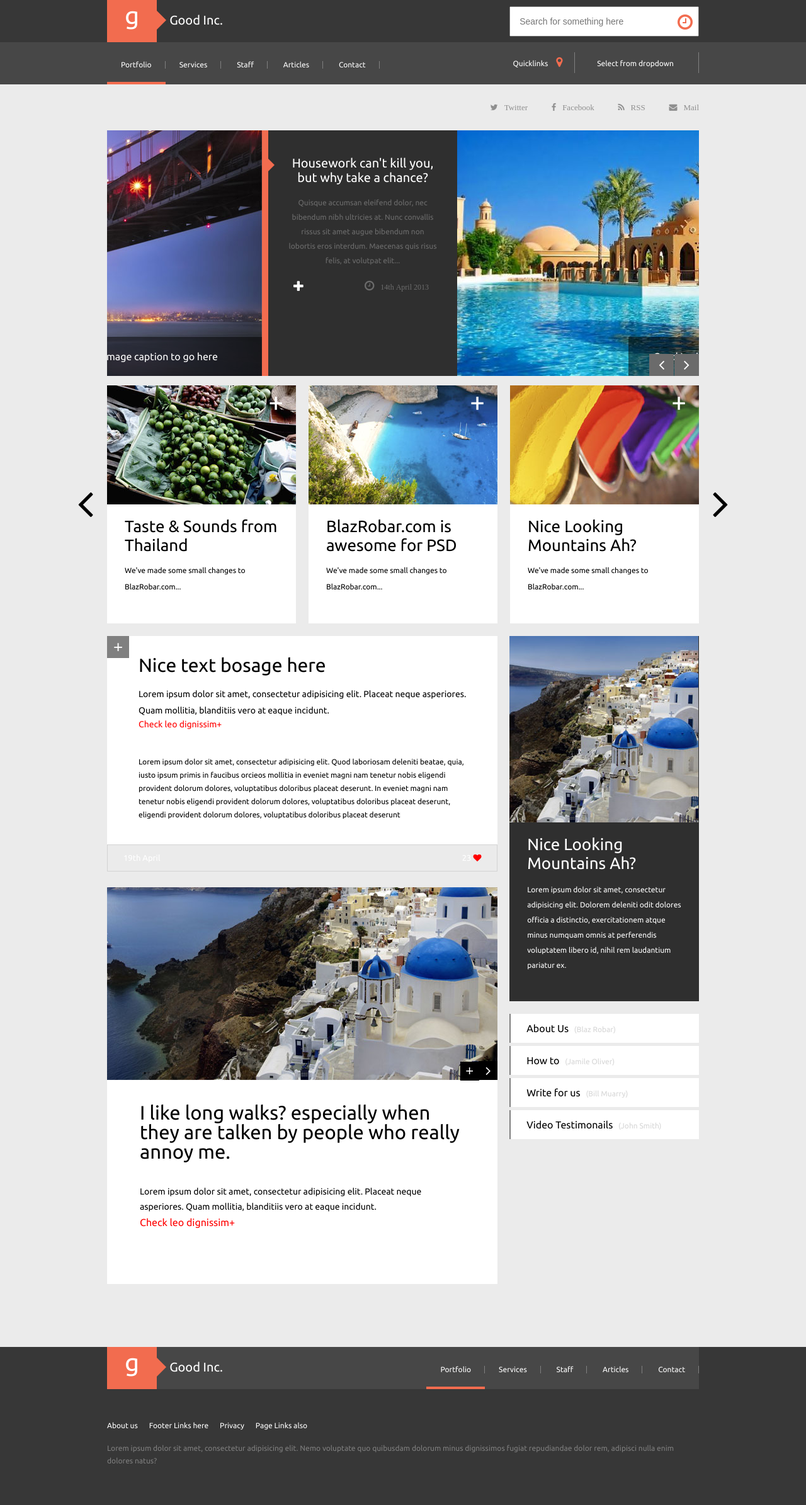
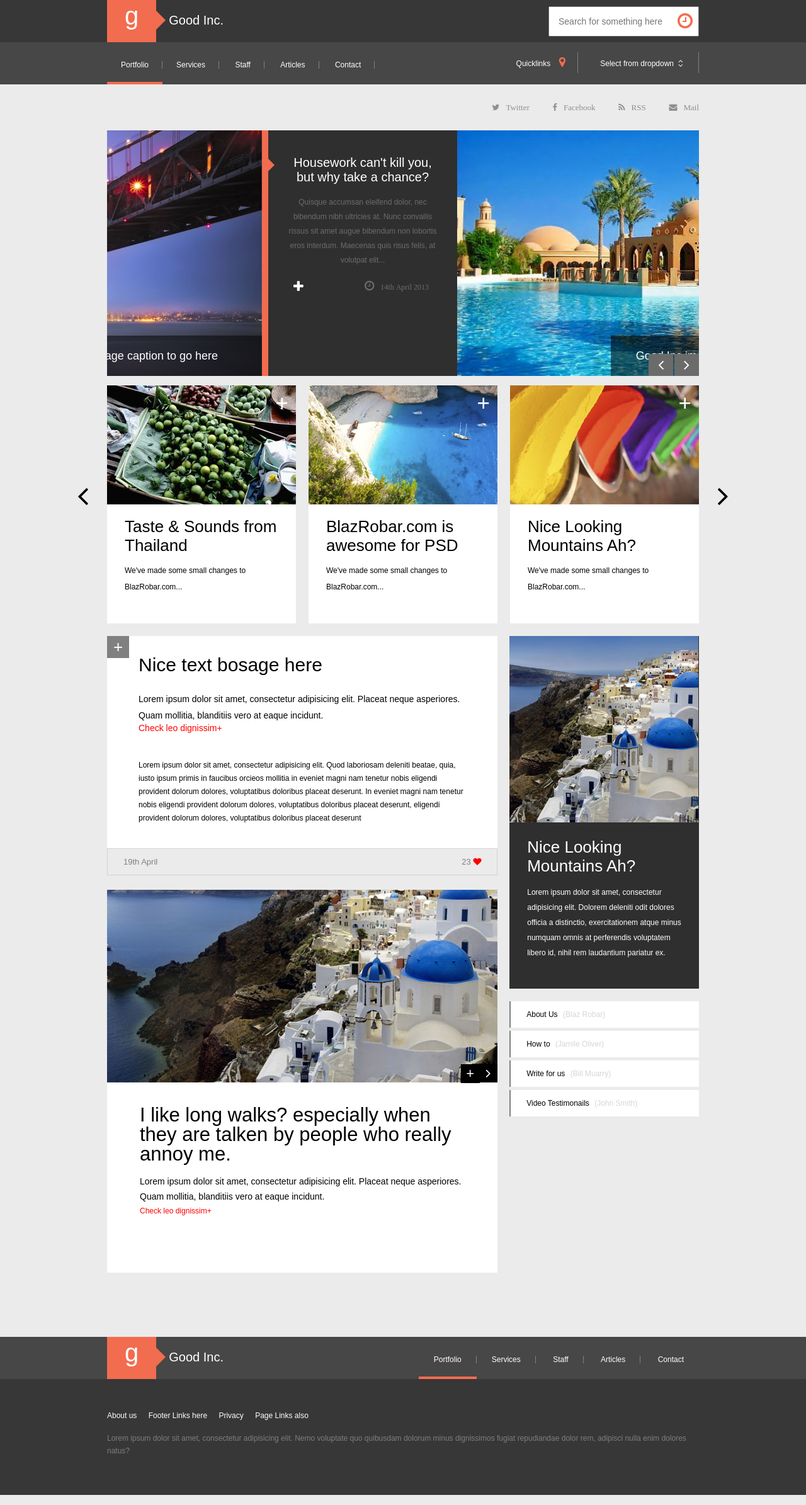
Before and after one commit to LydmilaS/testGood, a plain HTML site: page index.html in a window 1280 px wide. Shown: the whole page at 63% size. Drawn offline with nearby package versions, Linux system fonts and the light colour scheme.

Commit message:
responsive

```diff
--- a/css/articles.scss
+++ b/css/articles.scss
@@ -11,8 +11,8 @@
 		top: 0;
 		right: 0;
 		color: white;
-	    font-size: 42px;
-    	padding: 5px 20px;
+	    font-size: 35px;
+    	padding: 10px 12px;
 	}
 
 	.articles-slide-item {
@@ -24,7 +24,7 @@
 
 		h2 {
 		    padding: 20px 28px 12px;
-		    font-size: 26px;
+		    font-size: 2.6rem;
 		    line-height: 30px;
 		}
 
@@ -37,7 +37,7 @@
 
 	a {
 	    position: absolute;
-	    font-size: 70px;
+	    font-size: 48px;
 	    top: 40%;
 
 	    &.lSPrev {
--- a/css/base.scss
+++ b/css/base.scss
@@ -1,11 +1,16 @@
-@import url(https://fonts.googleapis.com/css?family=Ubuntu:400,500);
-
 * {
     -webkit-box-sizing: border-box;
         -moz-box-sizing: border-box;
             box-sizing: border-box;
 }
 
+html {
+    font-size: 50%;
+
+    @include breakpoint(min-width, $bp-medium) {
+        font-size: 62.5%;
+    }
+}
 body {
     font-family: 'Ubuntu', sans-serif;
     font-weight: 400;
@@ -19,8 +24,9 @@
 }
 
 .container {
-    max-width: 940px;
+    max-width: 970px;
     text-align: center;
+    padding: 0 15px;
     margin: 0 auto;
 }
 
@@ -41,10 +47,17 @@
 }
 
 .main-contant {
-    width: 66%;
-    float: left;
+    @include breakpoint(min-width, $bp-medium) {
+        width: 66%;
+        float: left;
+    }
 }
 
 .wrap {
     overflow: hidden;
 }
+
+.lSPrev,
+.lSNext {
+    cursor: pointer;
+}
--- a/css/footer.scss
+++ b/css/footer.scss
@@ -14,8 +14,17 @@
 	nav {
 		float: right;
 
+		@include breakpoint(max-width, 767px) {
+                display: none;
+            }
+
 		a {
 			@extend %main-nav-link;
+			padding: 30px 24px 25px;
+		}
+
+		li:last-child  a:after {
+			content: none;
 		}
 	}
 
--- a/css/header.scss
+++ b/css/header.scss
@@ -10,19 +10,19 @@
     }
 
     .search {
-    	text-align: right;
+    	float: right;
     	position: relative;
         padding-top: 10px;
 
     	input {
-    		padding: 14px;
-            width: 32%;
+    		padding: 14px 40px 14px 14px;
             font-size: 14px;
     	}
 
     	button {
     		position: absolute;
 		    right: 0;
+            top: 13%;
 		    font-size: 28px;
 		    padding: 10px;
 		    color: $primary-color;
@@ -35,6 +35,20 @@
         .container {
             text-align: right;
         }
+
+        .arrows button {
+            right: 10%;
+            position: absolute;
+            color: white;
+
+            &.up {
+                top: 36%;
+            }
+
+            &.down {
+                top: 46%;
+            }
+        }
 	}
 
     nav {
@@ -43,16 +57,22 @@
         li {
             display: inline-block;
 
-            @include breakpoint(max-width, 784px) {
+            @include breakpoint(max-width, 767px) {
                 display: none;
             }
 
             &.icon {
                 display: none;
 
-                @include breakpoint(max-width, 784px) {
+                @include breakpoint(max-width, 767px) {
                     float: right;
                     display: inline-block;
+                    padding: 20px;
+                    font-size: 26px;
+                }
+
+                button {
+                    color: $primary-color;
                 }
             }
         }
@@ -64,7 +84,7 @@
 
     .responsive {
 
-        @include breakpoint(max-width, 784px) {
+        @include breakpoint(max-width, 767px) {
             position: relative;
 
             li {
@@ -88,6 +108,11 @@
 
     .quick {
         padding-right: 16px;
+        display: none;
+
+        @include breakpoint(min-width, $bp-medium) {
+            display: inline-block;
+        }
         .fa {
             font-size: 18px;
             color: $primary-color;
@@ -120,11 +145,22 @@
         }
 
 	    .dropdown-content {
+            background-color: #FFF;
+            text-align: center;
+            color: black;
 		    display: none;
 		    position: absolute;
 		    min-width: 160px;
 		    box-shadow: 0px 8px 16px 0px rgba(0,0,0,0.2);
 		    padding: 12px 16px;
+
+            a {
+                color: black;
+                padding: 12px 16px;
+                text-decoration: none;
+                display: block;
+                text-align: left;
+            }
 
 		    a:hover {
 		    	cursor: pointer;
@@ -132,9 +168,11 @@
 		    }
 		}
 
-		&:hover .dropdown-content {
-		    display: block;
-		    z-index: 3;
-		}
+        .show {
+            display: block;
+        }
+
 	}
+
+
 }
--- a/css/home.scss
+++ b/css/home.scss
@@ -5,8 +5,12 @@
 		li {
 			color: #8f8f8f;
 			display: inline-block;
-    		padding: 30px 0 30px 34px;
+    		padding: 30px 0 30px 10px;
     		font-size: 13px;
+
+    		@include breakpoint(min-width, $bp-medium) {
+                padding-left: 34px;
+            }
 
     		a:hover {
     			color: $primary-color;
@@ -38,12 +42,17 @@
             }
 
 			p {
+				font-size: 1.8rem;
 			    position: absolute;
 			    bottom: 0;
 			    right: 0;
-			    padding: 23px 70px 23px 40px;
+			    padding: 10px 20px;
 			    color: white;
 			    background-color: rgba(0, 0, 0, 0.5);
+
+			    @include breakpoint(min-width, $bp-medium) {
+	                padding: 23px 70px 23px 40px;
+	            }
 			}
 		}
 
@@ -59,7 +68,7 @@
 
 			h2 {
 				color: white;
-			    font-size: 20px;
+			    font-size: 2rem;
 			    margin-bottom: 17px;
 			}
 
--- a/css/jquery.bxslider.css
+++ /dev/null
@@ -1,29 +0,0 @@
-
-.bx-wrapper {
-	position: relative;
-	padding: 0;
-	*zoom: 1;
-}
-
-.bx-wrapper img {
-	max-width: 100%;
-	display: block;
-}
-
-
-.bx-wrapper .bx-viewport {
-
-	/*fix other elements on the page moving (on Chrome)*/
-	-webkit-transform: translatez(0);
-	-moz-transform: translatez(0);
-    	-ms-transform: translatez(0);
-    	-o-transform: translatez(0);
-    	transform: translatez(0);
-}
-
-.bx-wrapper .bx-pager,
-.bx-wrapper .bx-controls-auto {
-	position: absolute;
-	bottom: -30px;
-	width: 100%;
-}
--- a/css/post.scss
+++ b/css/post.scss
@@ -1,14 +1,15 @@
 .post {
-	margin-bottom: 100px;
+	margin-bottom: 102px;
     text-align: left;
     background-color: white;
 
     .content {
-    	padding: 36px 52px 90px;
+    	padding: 36px 52px 92px;
     }
 
     .img-area {
     	position: relative;
+
     	.buttons{
     		position: absolute;
     		bottom: 0;
@@ -31,8 +32,8 @@
     	}
     }
     h2 {
-	    font-size: 31px;
-	    margin-bottom: 36px;
+	    font-size: 3.1rem;
+	    margin-bottom: 16px;
 	}
 
 	p {
@@ -41,6 +42,7 @@
 	}
 
 	a {
+		font-size: 12px;
 	    padding-top: 5px;
 	    display: inline-block;
 	    color: red;
--- a/css/sidebar.scss
+++ b/css/sidebar.scss
@@ -1,9 +1,12 @@
 .sidebar {
     text-align: left;
-    float: right;
-    width: 32%;
-    margin-left: 2%;
     color: white;
+
+     @include breakpoint(min-width, $bp-medium) {
+        float: right;
+        width: 32%;
+        margin-left: 2%;
+    }
 
 
     .state {
@@ -12,7 +15,7 @@
     	background-color: rgba(0, 0, 0, 0.8);
 
     	h2 {
-		    padding: 20px 28px 15px;
+		    padding: 24px 28px 15px;
 		    font-size: 26px;
 		    line-height: 30px;
 		}
@@ -31,6 +34,7 @@
 		    background-color: white;
 		    color: black;
 		    border-left: 2px solid grey;
+            font-size: 12px;
 
             a:hover {
                 color: $primary-color;
--- a/css/staff.scss
+++ b/css/someEntry.scss
@@ -1,8 +1,8 @@
-.staff {
+.someEntry {
     background-color: white;
     padding: 31px 50px 80px;
     text-align: left;
-    margin-bottom: 25px;
+    margin-bottom: 23px;
     position: relative;
 
 
@@ -13,7 +13,7 @@
 
     h2 {
 	    font-size: 30px;
-	    margin-bottom: 18px;
+	    margin-bottom: 26px;
 
 	    &+p {
 		    line-height: 26px;
@@ -39,6 +39,7 @@
 	}
 
 	footer {
+        color: grey;
 	    font-size: 13px;
 	    position: absolute;
 	    left: 0;
--- a/css/style.scss
+++ b/css/style.scss
@@ -4,7 +4,7 @@
 @import "header";
 @import "home";
 @import "articles";
-@import "staff";
+@import "someEntry";
 @import "post";
 @import "sidebar";
 @import "footer";
--- a/css/variables.scss
+++ b/css/variables.scss
@@ -2,8 +2,8 @@
 $text-color: #b1b0b0;
 $border: 8px solid $primary-color;
 $font-paragraph-medium: 15px;
-$bp-medium: 785px;
-$bp-large: 992px;
+$bp-medium: 768px;
+$bp-large: 940px;
 $font-weight-medium: 500;
 
 %logo  {
--- a/index.html
+++ b/index.html
@@ -12,7 +12,6 @@
 	<link type="text/css" rel="stylesheet" href="css/lightslider.css" />
 	<link href="css/style.css" rel="stylesheet">
     <script src="js/topmenu.js"></script>
-
 </head>
 <body>
     <header>
@@ -46,14 +45,16 @@
 		        <a href="javascript:void(0);" class="quick"> Quicklinks <i class="fa fa-map-marker" aria-hidden="true"></i></a>
 		        <div class="dropdown">
 					<span>Select from dropdown</span>
-					    <div class="dropdown-content">
-						    <ul>
+					<ul id="myDropdown" class="dropdown-content">
 				        <li><a href="javascript:void(0);">Number 1</a></li>
 				       	<li><a href="javascript:void(0);">Number 2</a></li>
 				       	<li><a href="javascript:void(0);">Number 3</a></li>
 				       	<li><a href="javascript:void(0);">Number 4</a></li>
 				       	<li><a href="javascript:void(0);">Number 5</a></li>
 				    </ul>
+				    <div class="arrows">
+				    	<button class="fa fa-angle-up up dropbtn" onclick="myFunction()"></button>
+				    	<button class="fa fa-angle-down down dropbtn" onclick="myFunction()"></button>
 				    </div>
 				</div>
 			</div>
@@ -208,7 +209,7 @@
 	</section>
 	<div class="container wrap">
 		<div class="main-contant">
-	<section class="staff">
+	<section class="someEntry">
 			<h2>Nice text bosage here</h2>
 			<p>Lorem ipsum dolor sit amet, consectetur adipisicing elit. Placeat neque asperiores. Quam mollitia, blanditiis vero at eaque incidunt. </p>
 			<a href="#">Check leo dignissim+</a>
@@ -264,8 +265,8 @@
 	</div>
 	</div>
 	<footer>
+		<div class="menu-footer">
 		<div class="container">
-		<div class="menu-footer">
 			<div class="logo">
 				<a href="javascript:void(0);"><span>g</span>Good Inc.</a>
 			</div>
@@ -279,6 +280,8 @@
 		            </ul>
 		        </nav>
 		    </div>
+		</div>
+		<div class="container">
 		<ul class="footer-links">
 			<li><a href="">About us</a></li>
 			<li><a href="">Footer Links here</a></li>
--- a/js/topmenu.js
+++ b/js/topmenu.js
@@ -1,3 +1,21 @@
 function responsiveMenu() {
     document.getElementsByClassName("topnav")[0].classList.toggle("responsive");
 }
+
+function myFunction() {
+    document.getElementById("myDropdown").classList.toggle("show");
+}
+
+// Close the dropdown if the user clicks outside of it
+window.onclick = function(e) {
+  if (!e.target.matches('.dropbtn')) {
+
+    var dropdowns = document.getElementsByClassName("dropdown-content");
+    for (var d = 0; d < dropdowns.length; d++) {
+      var openDropdown = dropdowns[d];
+      if (openDropdown.classList.contains('show')) {
+        openDropdown.classList.remove('show');
+      }
+    }
+  }
+}
```
Also changed, not shown: css/style.css. Lines whose indentation alone changed are shown as unchanged.
